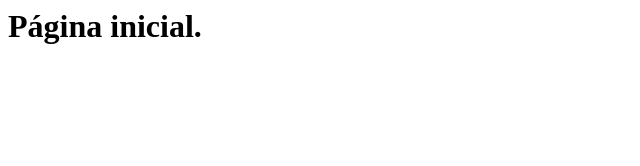
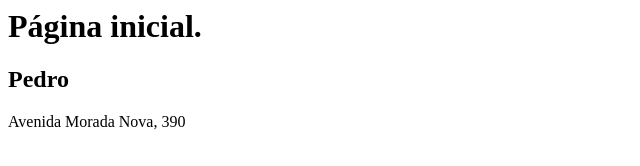
Before and after one commit to rafagonzaga/gama-no-github, a plain HTML site: page index.html in a window 1280 px wide. Shown: the whole page, without its empty margins (0-640 px from the left). Drawn offline with Linux system fonts and the light colour scheme.

Commit message:
Arquivo index.html atualizado novamente

```diff
--- a/index.html
+++ b/index.html
@@ -3,5 +3,7 @@
 	</head>
 	<body>
 		<h1>Página inicial.</h1>
+		<h2>Pedro</h2>
+		<p>Avenida Morada Nova, 390</p>
 	</body>
 </html>
```
